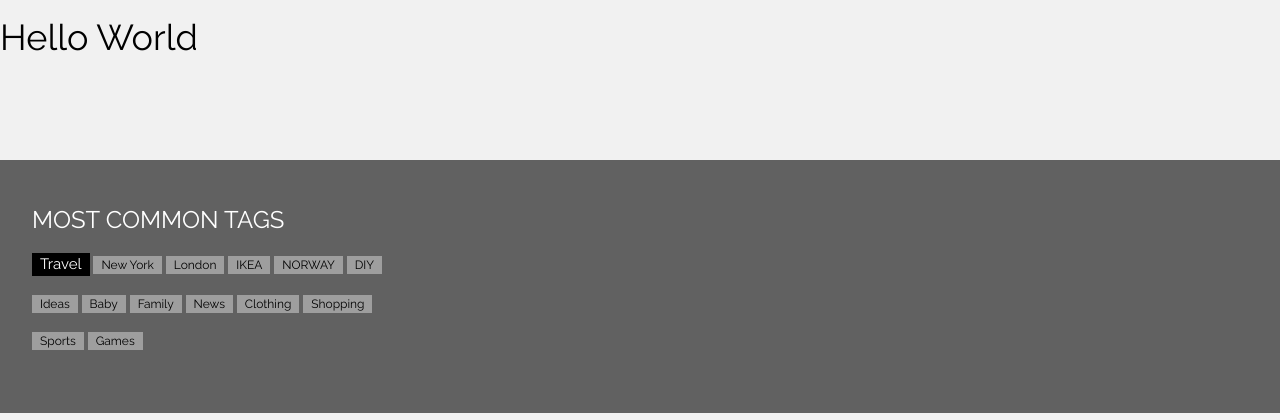
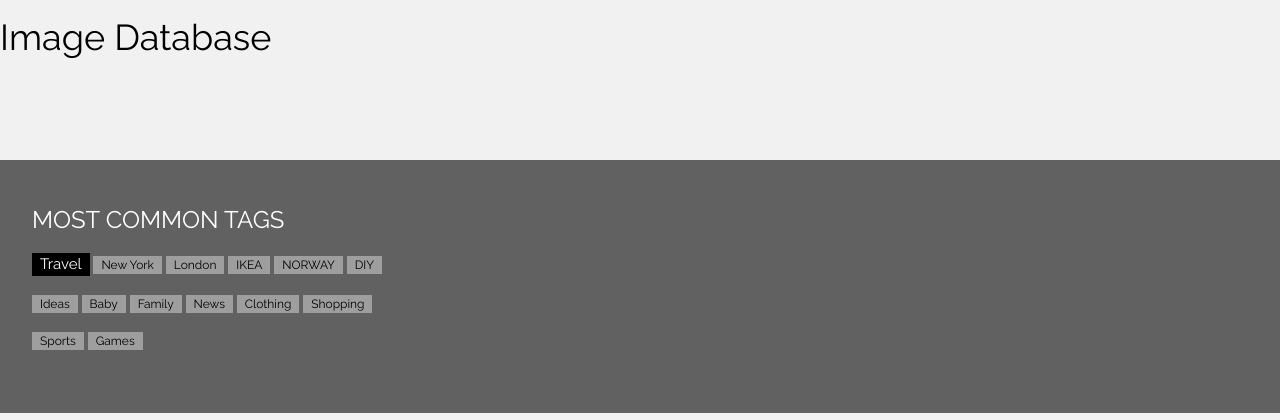
Before and after one commit to abraham-fl/CLC3_G-ans-6, a Flask app: template image_db/templates/home.html in a window 1280 px wide. Shown: the part 93-513 px from the top of the page. Run offline with Flask 2, Linux system fonts and the light colour scheme; the template is opened without the code that fills it, so the values that code supplies are empty.

Commit message:
Remove old comments

```diff
--- a/image_db/templates/home.html
+++ b/image_db/templates/home.html
@@ -1,9 +1,8 @@
 {% extends "layout.html" %}
 {% block content %}
-    <h1>Hello World</h1>
+    <h1>Image Database</h1>
 
     <div class="w3-row-padding">
-  <!-- First Photo Grid-->
     {% for image in pagination.items%}
           <div class="w3-third w3-container w3-margin-bottom">
             <img src="{{ url_for('static', filename='images/' + image) }}" alt=image style="width:100%" class="w3-hover-opacity">
@@ -26,31 +25,4 @@
               {% endfor %}
             </div>
           </div>
-
-  <!-- Second Photo Grid-->
-  <!--
-  <div class="w3-row-padding">
-    <div class="w3-third w3-container w3-margin-bottom">
-      <img src="/w3images/p1.jpg" alt="Norway" style="width:100%" class="w3-hover-opacity">
-      <div class="w3-container w3-white">
-        <p><b>Lorem Ipsum</b></p>
-        <p>Praesent tincidunt sed tellus ut rutrum. Sed vitae justo condimentum, porta lectus vitae, ultricies congue gravida diam non fringilla.</p>
-      </div>
-    </div>
-    <div class="w3-third w3-container w3-margin-bottom">
-      <img src="/w3images/p2.jpg" alt="Norway" style="width:100%" class="w3-hover-opacity">
-      <div class="w3-container w3-white">
-        <p><b>Lorem Ipsum</b></p>
-        <p>Praesent tincidunt sed tellus ut rutrum. Sed vitae justo condimentum, porta lectus vitae, ultricies congue gravida diam non fringilla.</p>
-      </div>
-    </div>
-    <div class="w3-third w3-container">
-      <img src="/w3images/p3.jpg" alt="Norway" style="width:100%" class="w3-hover-opacity">
-      <div class="w3-container w3-white">
-        <p><b>Lorem Ipsum</b></p>
-        <p>Praesent tincidunt sed tellus ut rutrum. Sed vitae justo condimentum, porta lectus vitae, ultricies congue gravida diam non fringilla.</p>
-      </div>
-    </div>
-  </div>
--->
 {% endblock content %}
```
Also changed, not shown: image_db/templates/layout.html (+1 -13 lines).
